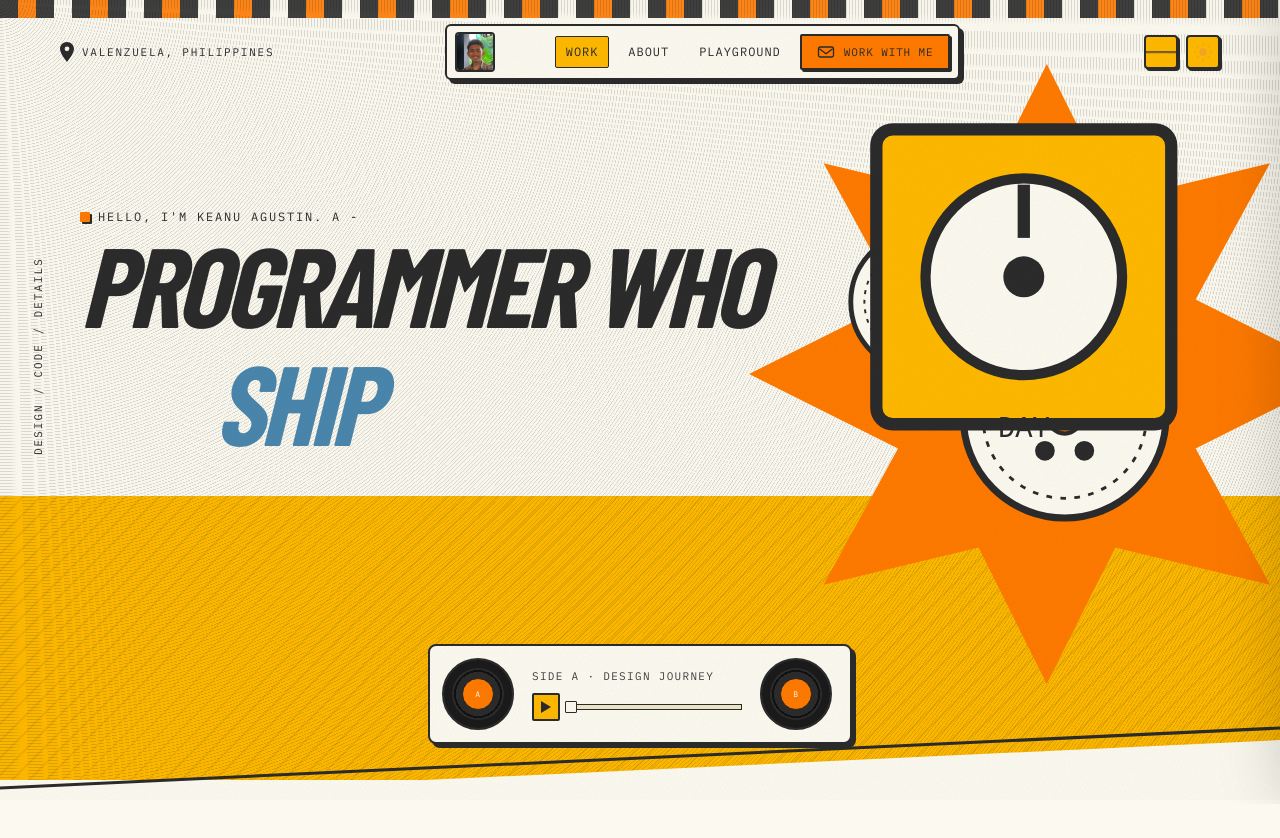
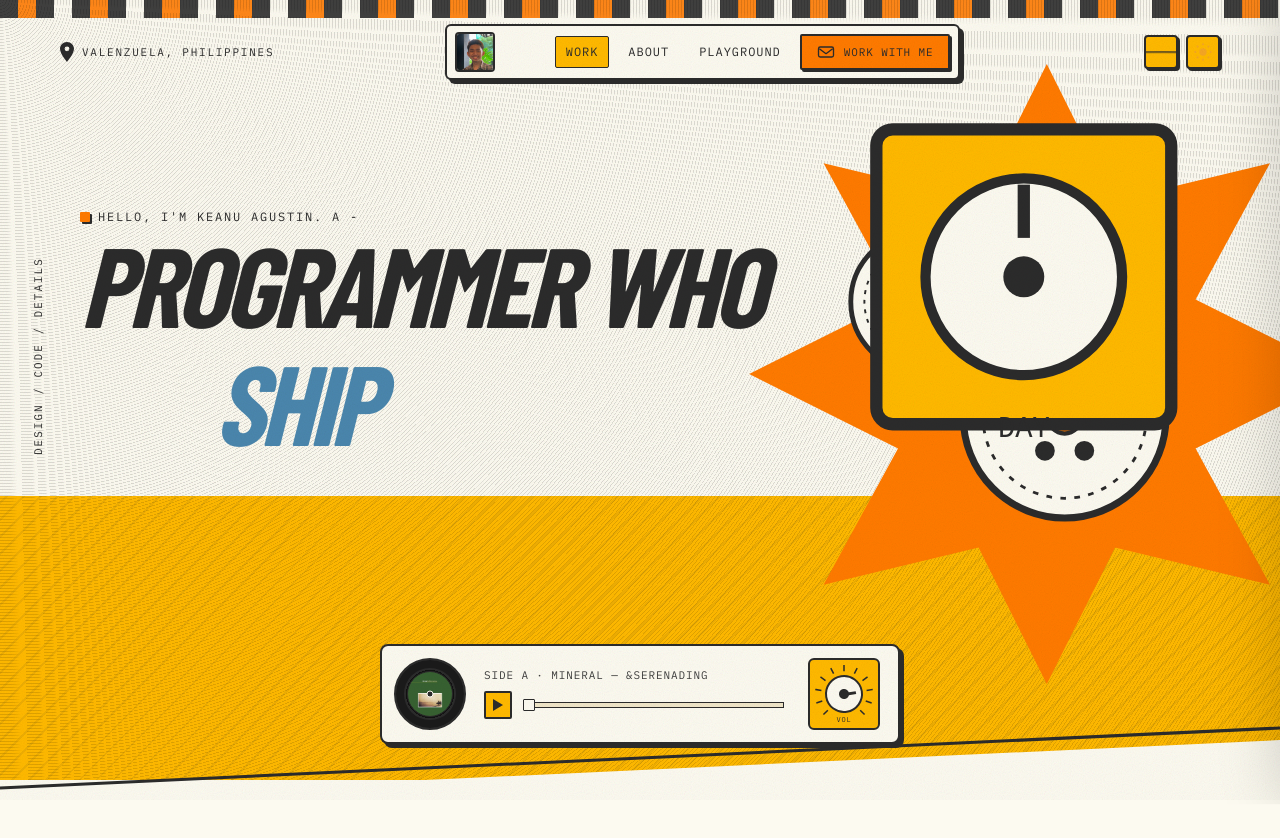
Before and after one commit to geadlydrim/portfolio, a Next.js app: page / in a window 1280 px wide. Shown: the top 838 px of the page. Built offline with nearby package versions, Linux system fonts and the light colour scheme; a web font is replaced by a local one.

Commit message:
update cassette track

```diff
--- a/app/globals.css
+++ b/app/globals.css
@@ -966,6 +966,8 @@ button {
   display: flex;
   align-items: flex-start;
   gap: 18px;
+  width: min(520px, calc(100% - 32px));
+  box-sizing: border-box;
   padding: 12px 18px 12px 12px;
   border-radius: 8px;
   background: var(--c-cream);
@@ -1004,25 +1006,53 @@ button {
   font-size: 8px;
   letter-spacing: 0.08em;
   color: #fff;
+  overflow: hidden;
+}
+.disk-label.disk-art {
+  inset: 16%;
+  background: var(--c-ink);
+  padding: 0;
+}
+.disk-label.disk-art img {
+  width: 100%;
+  height: 100%;
+  object-fit: cover;
+  display: block;
+}
+.disk-label.disk-art::after {
+  content: "";
+  position: absolute;
+  left: 50%;
+  top: 50%;
+  width: 7px;
+  height: 7px;
+  transform: translate(-50%, -50%);
+  border-radius: 50%;
+  background: var(--c-ink);
+  border: 1.25px solid var(--c-cream);
 }
 .recorder-body {
   display: flex;
   flex-direction: column;
   gap: 8px;
-  min-width: 210px;
+  flex: 1;
+  min-width: 0;
   padding-top: 10px;
 }
 .recorder-title {
   font-family: var(--font-mono), monospace;
   font-size: 11px;
-  letter-spacing: 0.12em;
+  letter-spacing: 0.08em;
   text-transform: uppercase;
+  line-height: 1.35;
+  overflow-wrap: anywhere;
   opacity: 0.9;
 }
 .play-row {
   display: flex;
   align-items: center;
   gap: 10px;
+  min-width: 0;
 }
 .play-btn {
   width: 28px;
@@ -1036,7 +1066,9 @@ button {
 }
 .play-slider {
   flex: 1;
+  min-width: 0;
   height: 6px;
+  margin: 0 6px;
   background: var(--c-sand);
   border: 1.5px solid var(--c-ink);
   border-radius: 0;
@@ -1048,6 +1080,7 @@ button {
   background: var(--c-coral);
   border-radius: 0;
   width: 0%;
+  max-width: 100%;
 }
 .slider-knob {
   position: absolute;
@@ -1059,6 +1092,65 @@ button {
   border: 1.5px solid var(--c-ink);
   transform: translate(-50%, -50%);
   left: 0%;
+  pointer-events: none;
+}
+.vol-knob {
+  width: 72px;
+  height: 72px;
+  flex-shrink: 0;
+  position: relative;
+  display: grid;
+  place-items: center;
+  padding: 0;
+  appearance: none;
+  font: inherit;
+  border-radius: 6px;
+  background: var(--c-gold);
+  border: 2px solid var(--c-ink);
+  color: var(--c-ink);
+  cursor: ns-resize;
+  touch-action: none;
+  user-select: none;
+}
+.vol-knob-ticks {
+  position: absolute;
+  inset: 0;
+  pointer-events: none;
+}
+.vol-knob-dial {
+  width: 38px;
+  height: 38px;
+  border-radius: 50%;
+  background: var(--c-cream);
+  border: 2px solid var(--c-ink);
+  position: relative;
+  z-index: 1;
+}
+.vol-knob-pointer {
+  position: absolute;
+  left: 50%;
+  top: 5px;
+  width: 3px;
+  height: 12px;
+  margin-left: -1.5px;
+  background: var(--c-ink);
+}
+.vol-knob-hub {
+  position: absolute;
+  inset: 36%;
+  border-radius: 50%;
+  background: var(--c-ink);
+}
+.vol-knob-label {
+  position: absolute;
+  left: 0;
+  right: 0;
+  bottom: 3px;
+  z-index: 1;
+  font-family: var(--font-mono), monospace;
+  font-size: 7px;
+  letter-spacing: 0.12em;
+  pointer-events: none;
 }
 /* ── PROJECTS / TILES ── */
 .projects {
--- a/components/home/Hero.tsx
+++ b/components/home/Hero.tsx
@@ -72,22 +72,36 @@ function Letters({ text }: { text: string }) {
 function Recorder() {
   const { playing, progress, duration, toggle, seek } = useMusic();
   const slider = useRef<HTMLDivElement>(null);
-  const pct = duration ? (progress / duration) * 100 : 0;
+  const pct = duration > 0 ? Math.min(100, Math.max(0, (progress / duration) * 100)) : 0;
 
-  function onPointer(e: React.PointerEvent) {
+  function seekFromEvent(e: React.PointerEvent) {
     const el = slider.current;
     if (!el) return;
     const rect = el.getBoundingClientRect();
-    seek((e.clientX - rect.left) / rect.width);
+    const ratio = rect.width ? (e.clientX - rect.left) / rect.width : 0;
+    seek(ratio);
+  }
+
+  function onPointerDown(e: React.PointerEvent) {
+    e.currentTarget.setPointerCapture(e.pointerId);
+    seekFromEvent(e);
+  }
+
+  function onPointerMove(e: React.PointerEvent) {
+    if (!e.currentTarget.hasPointerCapture(e.pointerId)) return;
+    seekFromEvent(e);
   }
 
   return (
     <div className="recorder" role="region" aria-label="Audio player">
       <div className={`disk${playing ? " spinning" : ""}`} aria-hidden="true">
-        <span className="disk-label">A</span>
+        <span className="disk-label disk-art">
+          {/* eslint-disable-next-line @next/next/no-img-element */}
+          <img src={site.audioArt} alt="" />
+        </span>
       </div>
       <div className="recorder-body">
-        <div className="recorder-title">Side A · design journey</div>
+        <div className="recorder-title">{site.audioTitle}</div>
         <div className="play-row">
           <button className="play-btn" type="button" onClick={toggle} aria-label={playing ? "Pause" : "Play"}>
             {playing ? (
@@ -109,17 +123,85 @@ function Recorder() {
             aria-valuemax={100}
             aria-valuenow={Math.round(pct)}
             tabIndex={0}
-            onPointerDown={onPointer}
+            onPointerDown={onPointerDown}
+            onPointerMove={onPointerMove}
           >
             <div className="slider-fill" style={{ width: `${pct}%` }} />
             <div className="slider-knob" style={{ left: `${pct}%` }} />
           </div>
         </div>
       </div>
-      <div className={`disk${playing ? " spinning" : ""}`} aria-hidden="true">
-        <span className="disk-label">B</span>
-      </div>
+      <VolumeKnob />
     </div>
+  );
+}
+
+function VolumeKnob() {
+  const { volume, setVolume } = useMusic();
+  const drag = useRef({ y: 0, vol: 0 });
+  const deg = -135 + volume * 270;
+  const ticks = Array.from({ length: 11 }, (_, i) => -135 + i * 27);
+
+  function onPointerDown(e: React.PointerEvent<HTMLButtonElement>) {
+    e.currentTarget.setPointerCapture(e.pointerId);
+    drag.current = { y: e.clientY, vol: volume };
+  }
+
+  function onPointerMove(e: React.PointerEvent<HTMLButtonElement>) {
+    if (!e.currentTarget.hasPointerCapture(e.pointerId)) return;
+    setVolume(drag.current.vol - (e.clientY - drag.current.y) / 90);
+  }
+
+  function onKeyDown(e: React.KeyboardEvent<HTMLButtonElement>) {
+    if (e.key === "ArrowUp" || e.key === "ArrowRight") {
+      e.preventDefault();
+      setVolume(volume + 0.08);
+    } else if (e.key === "ArrowDown" || e.key === "ArrowLeft") {
+      e.preventDefault();
+      setVolume(volume - 0.08);
+    } else if (e.key === "Home") {
+      e.preventDefault();
+      setVolume(0);
+    } else if (e.key === "End") {
+      e.preventDefault();
+      setVolume(1);
+    }
+  }
+
+  return (
+    <button
+      type="button"
+      className="vol-knob"
+      aria-label="Volume"
+      aria-valuemin={0}
+      aria-valuemax={100}
+      aria-valuenow={Math.round(volume * 100)}
+      role="slider"
+      onPointerDown={onPointerDown}
+      onPointerMove={onPointerMove}
+      onKeyDown={onKeyDown}
+    >
+      <svg className="vol-knob-ticks" viewBox="0 0 72 72" aria-hidden="true">
+        {ticks.map((angle) => (
+          <line
+            key={angle}
+            x1="36"
+            y1="6"
+            x2="36"
+            y2="11"
+            transform={`rotate(${angle} 36 36)`}
+            stroke="currentColor"
+            strokeWidth="1.6"
+            strokeLinecap="square"
+          />
+        ))}
+      </svg>
+      <span className="vol-knob-dial" style={{ transform: `rotate(${deg}deg)` }}>
+        <span className="vol-knob-pointer" />
+        <span className="vol-knob-hub" />
+      </span>
+      <span className="vol-knob-label">VOL</span>
+    </button>
   );
 }
 
--- a/content/site.ts
+++ b/content/site.ts
@@ -63,7 +63,10 @@ export const site = {
     "SQL/NoSQL",
     "OpenCV",
   ],
-  audioSrc: "",
+  audioSrc: "/audio/mineral-serenading.mp3?v=2",
+  audioDuration: 324.62,
+  audioTitle: "Side A · Mineral — &Serenading",
+  audioArt: "/audio/endserenading.jpg",
   avatar: "/avatar.jpg?v=2",
 } as const;
 
--- a/lib/music.tsx
+++ b/lib/music.tsx
@@ -16,35 +16,74 @@ type MusicContextValue = {
   playing: boolean;
   progress: number;
   duration: number;
+  volume: number;
   toggle: () => void;
   seek: (ratio: number) => void;
+  setVolume: (value: number) => void;
 };
 
 const MusicContext = createContext<MusicContextValue | null>(null);
 const FAKE_DURATION = 48;
 
+function finiteSeconds(value: number): number | null {
+  return Number.isFinite(value) && value > 0 ? value : null;
+}
+
+function seededDuration(): number {
+  if (site.audioSrc) {
+    return finiteSeconds(site.audioDuration) ?? 0;
+  }
+  return FAKE_DURATION;
+}
+
+function durationFromAudio(audio: HTMLAudioElement): number | null {
+  const tagged = finiteSeconds(audio.duration);
+  if (tagged) return tagged;
+  if (audio.seekable.length > 0) {
+    return finiteSeconds(audio.seekable.end(audio.seekable.length - 1));
+  }
+  return null;
+}
+
 export function MusicProvider({ children }: { children: ReactNode }) {
   const audioRef = useRef<HTMLAudioElement | null>(null);
   const [playing, setPlaying] = useState(false);
   const [progress, setProgress] = useState(0);
-  const [duration, setDuration] = useState(FAKE_DURATION);
+  const [duration, setDuration] = useState(seededDuration);
+  const [volume, setVolumeState] = useState(0.8);
   const fakeStart = useRef(0);
   const fakeElapsed = useRef(0);
 
   useEffect(() => {
     const audio = audioRef.current;
     if (!audio || !site.audioSrc) return;
-    const onMeta = () => setDuration(audio.duration || FAKE_DURATION);
-    const onTime = () => setProgress(audio.currentTime);
+
+    const syncDuration = () => {
+      const known = finiteSeconds(site.audioDuration);
+      const measured = durationFromAudio(audio);
+      const next = known ?? measured;
+      if (next) setDuration(next);
+    };
+
+    const onTime = () => {
+      syncDuration();
+      const length = finiteSeconds(site.audioDuration) ?? durationFromAudio(audio);
+      const time = audio.currentTime;
+      setProgress(length ? Math.min(time, length) : time);
+    };
     const onEnd = () => {
       setPlaying(false);
       setProgress(0);
     };
-    audio.addEventListener("loadedmetadata", onMeta);
+
+    syncDuration();
+    audio.addEventListener("loadedmetadata", syncDuration);
+    audio.addEventListener("durationchange", syncDuration);
     audio.addEventListener("timeupdate", onTime);
     audio.addEventListener("ended", onEnd);
     return () => {
-      audio.removeEventListener("loadedmetadata", onMeta);
+      audio.removeEventListener("loadedmetadata", syncDuration);
+      audio.removeEventListener("durationchange", syncDuration);
       audio.removeEventListener("timeupdate", onTime);
       audio.removeEventListener("ended", onEnd);
     };
@@ -84,7 +123,8 @@ export function MusicProvider({ children }: { children: ReactNode }) {
 
   const seek = useCallback(
     (ratio: number) => {
-      const next = Math.max(0, Math.min(1, ratio)) * duration;
+      const length = duration || seededDuration();
+      const next = Math.max(0, Math.min(1, ratio)) * length;
       if (audioRef.current && site.audioSrc) {
         audioRef.current.currentTime = next;
       }
@@ -94,15 +134,25 @@ export function MusicProvider({ children }: { children: ReactNode }) {
     [duration],
   );
 
+  const setVolume = useCallback((value: number) => {
+    const next = Math.max(0, Math.min(1, value));
+    setVolumeState(next);
+    if (audioRef.current) audioRef.current.volume = next;
+  }, []);
+
+  useEffect(() => {
+    if (audioRef.current) audioRef.current.volume = volume;
+  }, [volume]);
+
   const value = useMemo(
-    () => ({ playing, progress, duration, toggle, seek }),
-    [playing, progress, duration, toggle, seek],
+    () => ({ playing, progress, duration, volume, toggle, seek, setVolume }),
+    [playing, progress, duration, volume, toggle, seek, setVolume],
   );
 
   return (
     <MusicContext.Provider value={value}>
       {site.audioSrc ? (
-        <audio ref={audioRef} id="audio" src={site.audioSrc} preload="metadata" />
+        <audio ref={audioRef} id="audio" src={site.audioSrc} preload="auto" />
       ) : (
         <audio ref={audioRef} id="audio" preload="none" />
       )}
```
Also changed, not shown: public/audio/endserenading.jpg (added), 1 other file (tests, documents, lock files or other folders).
